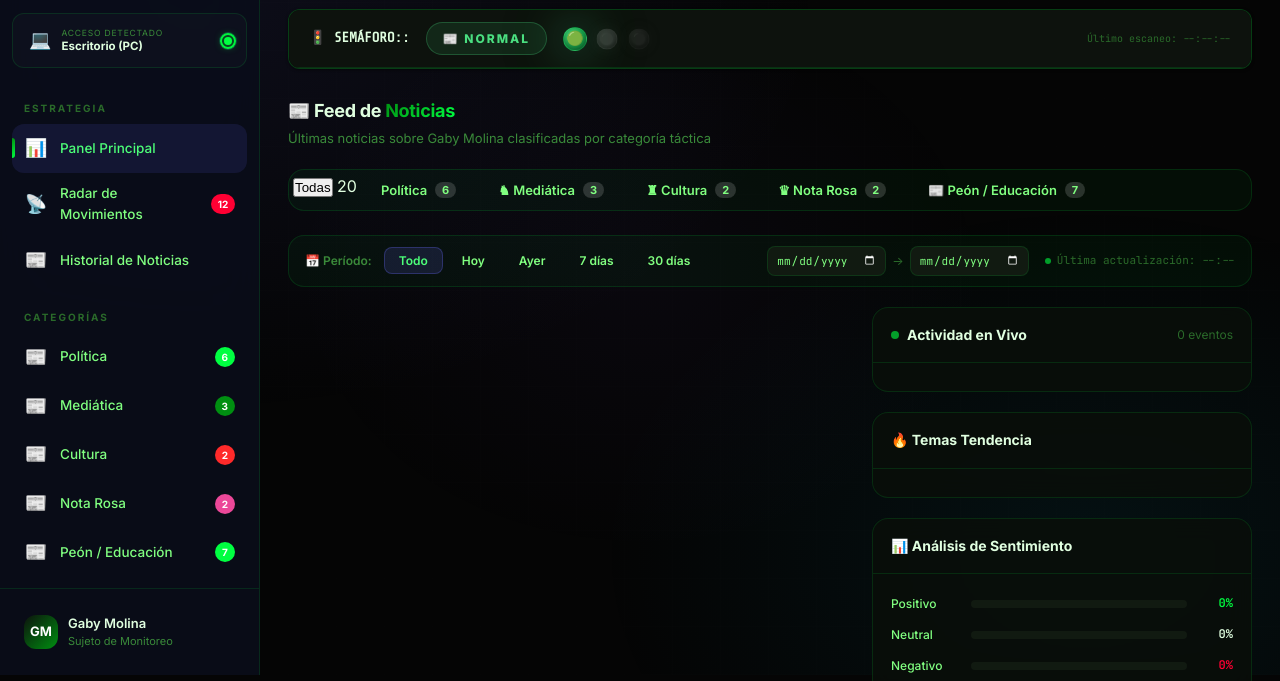
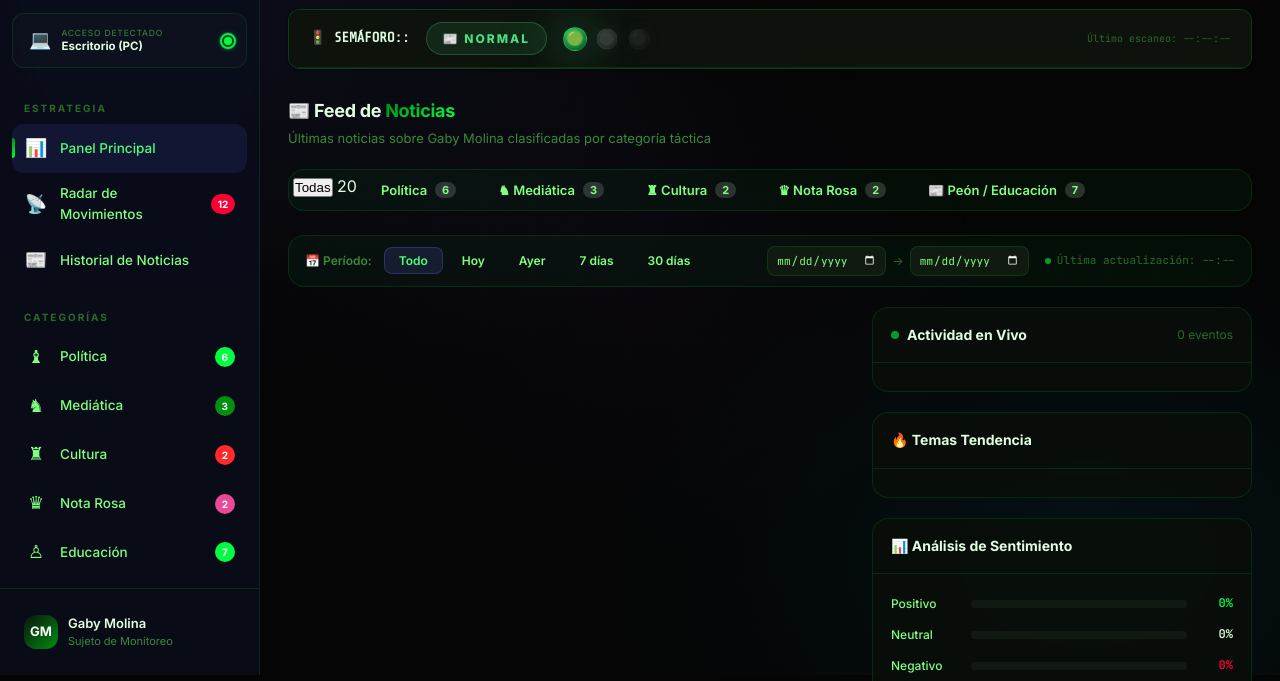
Before and after one commit to arcaolxd/hannanel, a plain HTML site: page index.html in a window 1280 px wide. Shown: the part 125-806 px from the top of the page. Drawn offline with nearby package versions, Linux system fonts and the light colour scheme.

Commit message:
fix: restaurar iconos en html

```diff
--- a/index.html
+++ b/index.html
@@ -77,28 +77,28 @@
         <div class="nav-section">
           <div class="nav-section-title">Categorías</div>
           <div class="nav-item" data-category="politica" onclick="filterByCategory('politica')">
-            <span class="icon">📰</span>
+            <span class="icon">♝</span>
             <span>Política</span>
             <span class="badge" id="countPolitica" style="background: var(--accent-primary);">0</span>
           </div>
           <div class="nav-item" data-category="mediatica" onclick="filterByCategory('mediatica')">
-            <span class="icon">📰</span>
+            <span class="icon">♞</span>
             <span>Mediática</span>
             <span class="badge" id="countMediatica" style="background: var(--accent-secondary);">0</span>
           </div>
           <div class="nav-item" data-category="cultura" onclick="filterByCategory('cultura')">
-            <span class="icon">📰</span>
+            <span class="icon">♜</span>
             <span>Cultura</span>
             <span class="badge" id="countCultura" style="background: var(--accent-tertiary);">0</span>
           </div>
           <div class="nav-item" data-category="nota-rosa" onclick="filterByCategory('nota-rosa')">
-            <span class="icon">📰</span>
+            <span class="icon">♛</span>
             <span>Nota Rosa</span>
             <span class="badge" id="countNotaRosa" style="background: var(--accent-pink);">0</span>
           </div>
           <div class="nav-item" data-category="educacion" onclick="filterByCategory('educacion')">
-            <span class="icon">📰</span>
-            <span>Peón / Educación</span>
+            <span class="icon">♙</span>
+            <span>Educación</span>
             <span class="badge success" id="countEducacion">0</span>
           </div>
         </div>
```
